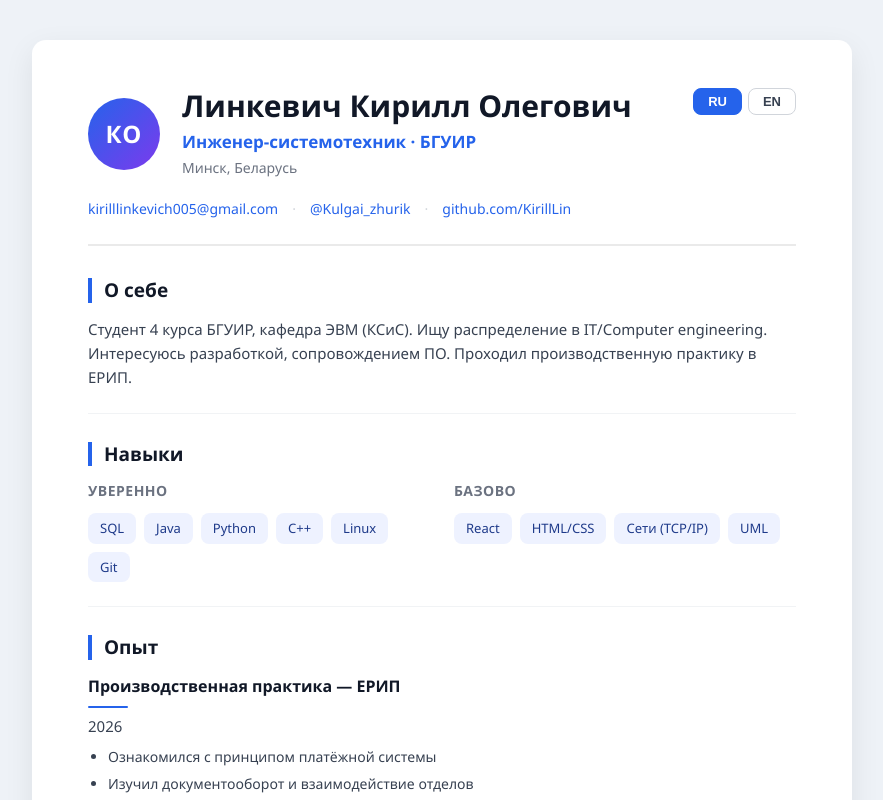
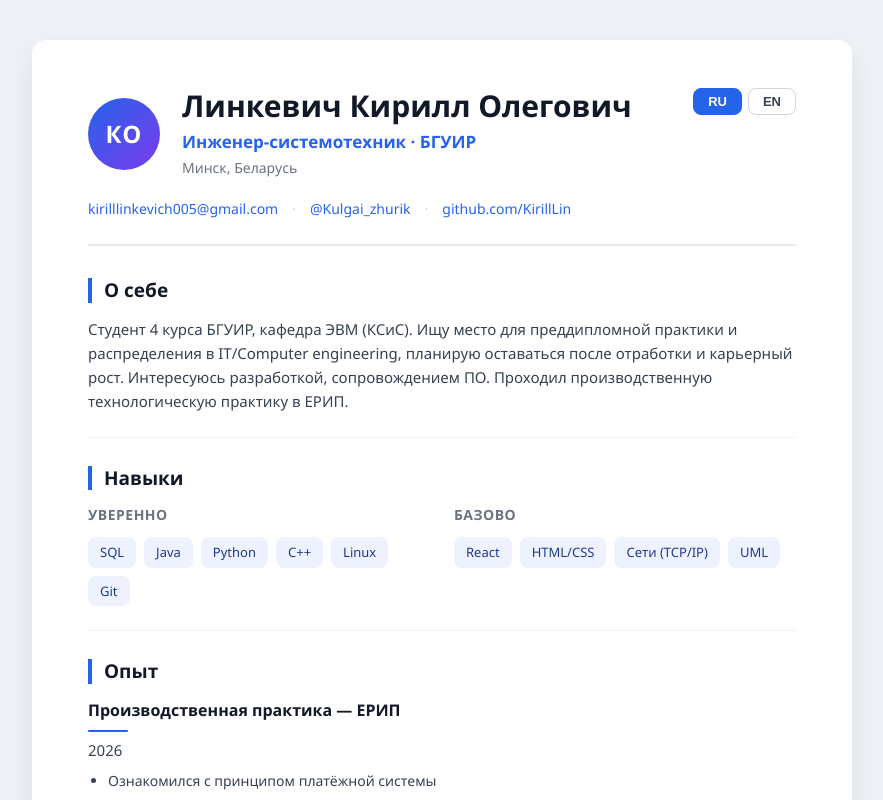
Before and after one commit to KirillLin/cv_cite_by_JS, a React (Vite) app: page / in a window 1280 px wide. Shown: the top 800 px of the page, without its empty margins (198-1081 px from the left). Built offline with nearby package versions, Linux system fonts and the light colour scheme.

Commit message:
updating_cv1

```diff
--- a/src/App.jsx
+++ b/src/App.jsx
@@ -9,7 +9,7 @@ function App() {
       name: 'Линкевич Кирилл Олегович',
       role: 'Инженер-системотехник · БГУИР',
       city: 'Минск, Беларусь',
-      about: 'Студент 4 курса БГУИР, кафедра ЭВМ (КСиС). Ищу распределение в IT/Computer engineering. Интересуюсь разработкой, сопровождением ПО. Проходил производственную практику в ЕРИП.',
+      about: 'Студент 4 курса БГУИР, кафедра ЭВМ (КСиС). Ищу место для преддипломной практики и распределения в IT/Computer engineering, планирую оставаться после отработки и карьерный рост. Интересуюсь разработкой, сопровождением ПО. Проходил производственную технологическую практику в ЕРИП.',
       skills: {
         strong: ['SQL', 'Java', 'Python', 'C++', 'Linux', 'Git'],
         basic: ['React', 'HTML/CSS', 'Сети (TCP/IP)', 'UML'],
```
